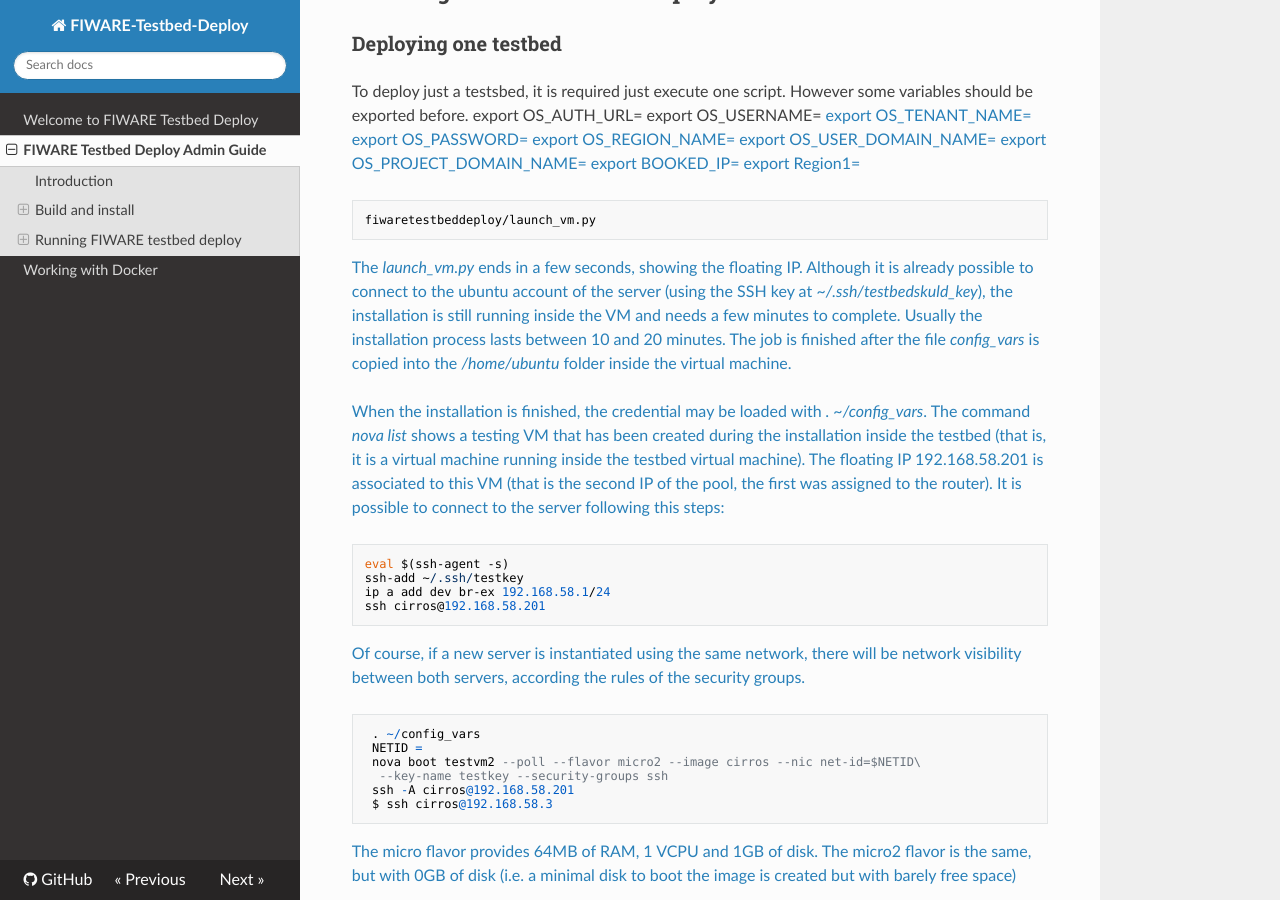
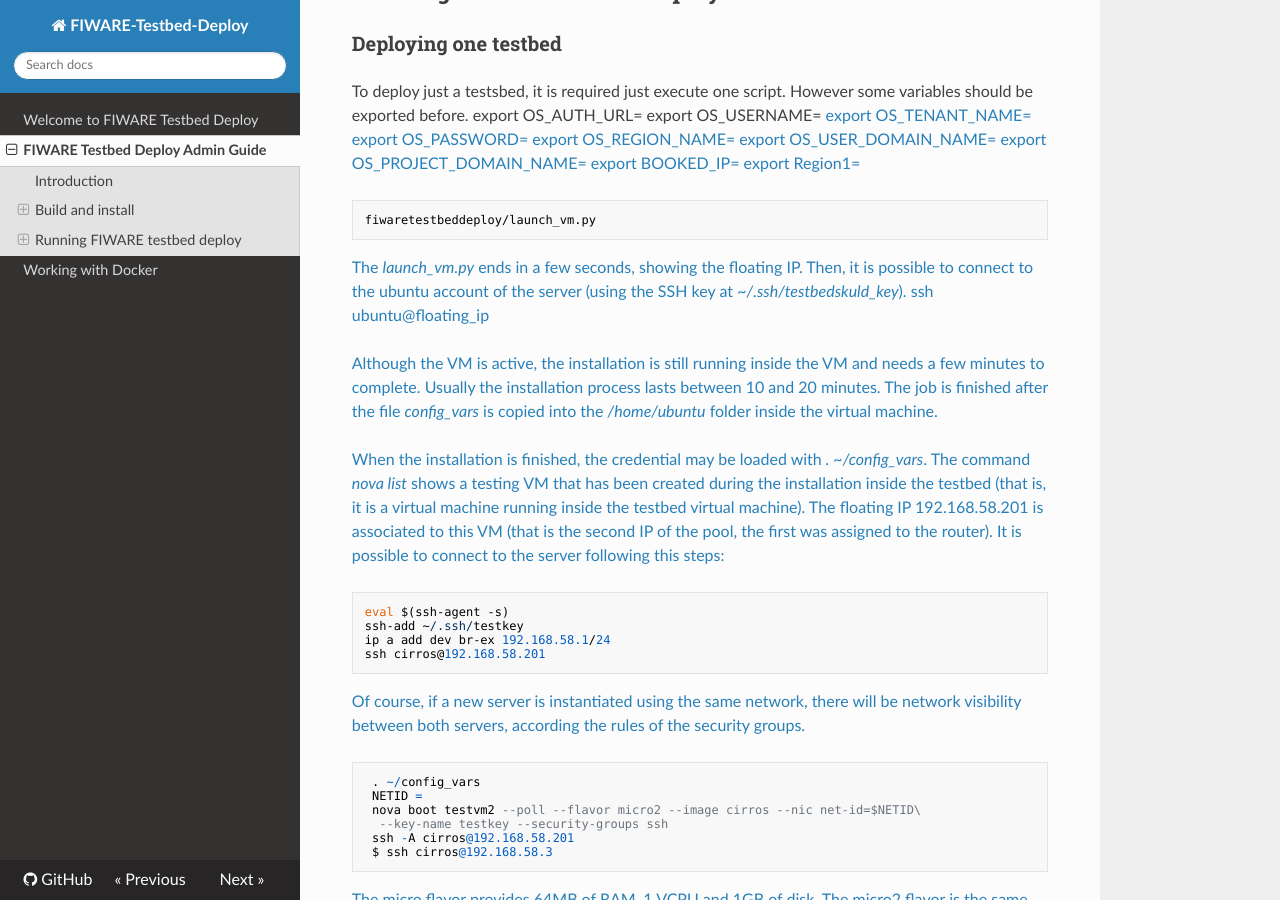
Before and after one commit to flopezag/fiware-testbed-deploy, an MkDocs documentation site: the page built from doc/admin.md, in a window 1280 px wide and 900 px high, scrolled down 902 px. Built offline with MkDocs 1.6.1, drawn with Linux system fonts in a browser that asks for light colours; nearby versions of some CDN libraries; comment, search, counter and statistics services are not loaded; old or Windows-style settings are respelled for this version of MkDocs.

Commit message:
Update documentation

```diff
--- a/doc/admin.md
+++ b/doc/admin.md
@@ -47,9 +47,12 @@
 
     fiwaretestbeddeploy/launch_vm.py
 
-The *launch_vm.py* ends in a few seconds, showing the floating IP. Although it is
-already possible to connect to the ubuntu account of the server (using the
-SSH key at *~/.ssh/testbedskuld_key*), the installation is still running
+The *launch_vm.py* ends in a few seconds, showing the floating IP. Then, it is
+ possible to connect to the ubuntu account of the server (using the
+SSH key at *~/.ssh/testbedskuld_key*).
+    ssh ubuntu@floating_ip
+
+Although the VM is active, the installation is still running
 inside the VM and needs a few minutes to complete. Usually the installation
 process lasts between 10 and 20 minutes. The job is finished after the file
 *config_vars* is copied into the */home/ubuntu* folder inside the virtual machine.
```
Also changed, not shown: README.md (+10 -30 lines), doc/user.md (deleted, +0 -5 lines).
